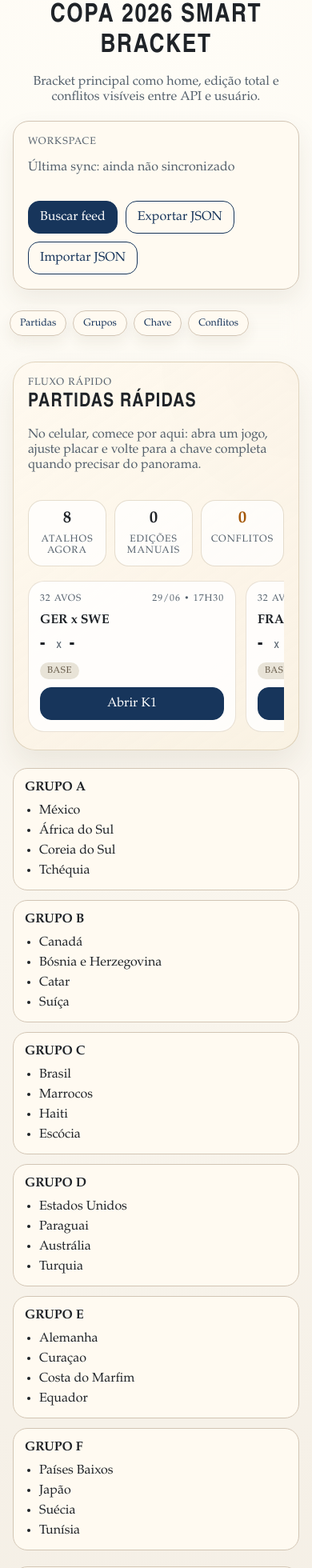
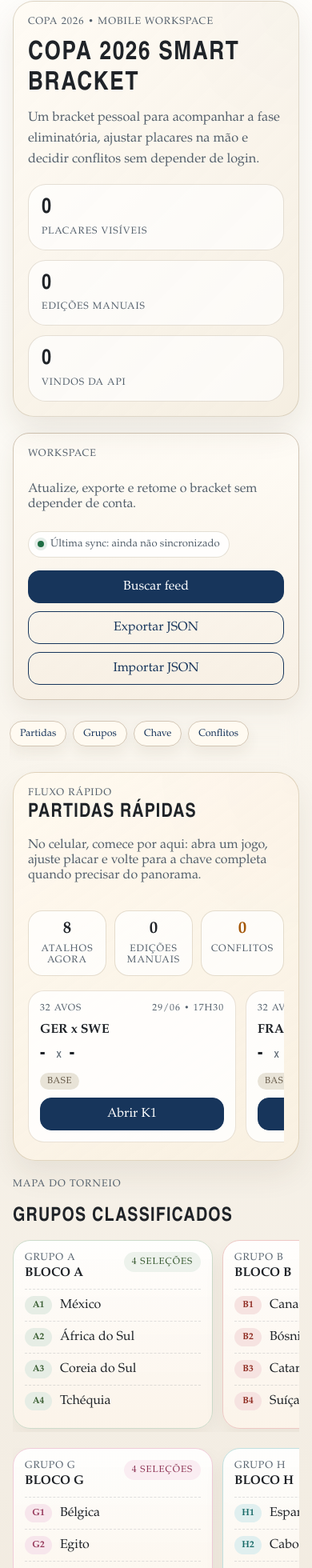
Before and after one commit to WellingtonFilho7/copa-2026-smart-bracket-v2, a React (Vite) app: page / in a window 390 px wide. Shown: the part 15-1975 px from the top of the page at 80% size. Built offline with nearby package versions, Linux system fonts and the light colour scheme.

Commit message:
Refine mobile visual hierarchy

```diff
--- a/src/App.tsx
+++ b/src/App.tsx
@@ -117,6 +117,11 @@ export default function App() {
       }),
     [stageMatches, workspace],
   );
+  const filledMatchCount = quickMatches.filter(
+    (match) => match.homeScore !== null || match.awayScore !== null,
+  ).length;
+  const manualMatchCount = quickMatches.filter((match) => match.source === "manual").length;
+  const feedMatchCount = quickMatches.filter((match) => match.source === "feed").length;
 
   function commitWorkspace(nextWorkspace: typeof workspace) {
     setWorkspace(nextWorkspace);
@@ -165,8 +170,28 @@ export default function App() {
   return (
     <main className="app-shell">
       <header className="hero">
-        <h1>Copa 2026 Smart Bracket</h1>
-        <p>Bracket principal como home, edição total e conflitos visíveis entre API e usuário.</p>
+        <div className="hero-copy">
+          <p className="eyebrow">Copa 2026 • mobile workspace</p>
+          <h1>Copa 2026 Smart Bracket</h1>
+          <p className="hero-lead">
+            Um bracket pessoal para acompanhar a fase eliminatória, ajustar placares na mão e
+            decidir conflitos sem depender de login.
+          </p>
+        </div>
+        <div className="hero-stats" aria-label="Resumo da home">
+          <div className="hero-stat">
+            <strong>{filledMatchCount}</strong>
+            <span>placares visíveis</span>
+          </div>
+          <div className="hero-stat">
+            <strong>{manualMatchCount}</strong>
+            <span>edições manuais</span>
+          </div>
+          <div className="hero-stat">
+            <strong>{feedMatchCount}</strong>
+            <span>vindos da API</span>
+          </div>
+        </div>
       </header>
 
       <WorkspaceToolbar
@@ -188,8 +213,12 @@ export default function App() {
 
       <MatchHub matches={quickMatches} conflictCount={conflictEntries.length} onOpenMatch={setSelectedMatchId} />
 
-      <section id="grupos">
-      <GroupCards teams={workspace.tournament.teams} />
+      <section className="section-block" id="grupos">
+        <div className="section-heading">
+          <p className="eyebrow">Mapa do torneio</p>
+          <h2>Grupos classificados</h2>
+        </div>
+        <GroupCards teams={workspace.tournament.teams} />
       </section>
 
       <section className="workspace-grid">
--- a/src/components/ConflictPanel.tsx
+++ b/src/components/ConflictPanel.tsx
@@ -7,17 +7,27 @@ type ConflictPanelProps = {
 export function ConflictPanel({ conflicts }: ConflictPanelProps) {
   return (
     <aside className="conflict-panel">
-      <h3>Conflitos</h3>
-      <p>{conflicts.length} conflito aberto</p>
+      <div className="conflict-panel-header">
+        <div>
+          <p className="eyebrow">Revisão</p>
+          <h3>Conflitos</h3>
+        </div>
+        <span className="conflict-count-badge">{conflicts.length}</span>
+      </div>
+      <p className="muted-copy">{conflicts.length} conflito aberto</p>
       {conflicts.length === 0 ? (
         <p className="muted-copy">Sem divergências entre API e edição manual.</p>
       ) : (
-        <ul>
+        <ul className="conflict-list">
           {conflicts.map((conflict) => (
             <li key={conflict.matchId}>
-              <strong>{conflict.matchId}</strong> manual {conflict.manualValue.homeScore} x{" "}
-              {conflict.manualValue.awayScore} • API {conflict.externalValue.homeScore} x{" "}
-              {conflict.externalValue.awayScore}
+              <strong>{conflict.matchId}</strong>
+              <span>
+                Manual {conflict.manualValue.homeScore} x {conflict.manualValue.awayScore}
+              </span>
+              <span>
+                API {conflict.externalValue.homeScore} x {conflict.externalValue.awayScore}
+              </span>
             </li>
           ))}
         </ul>
--- a/src/components/GroupCards.tsx
+++ b/src/components/GroupCards.tsx
@@ -27,10 +27,22 @@ export function GroupCards({ teams }: GroupCardsProps) {
 function GroupCard({ group, teams }: { group: string; teams: TeamDefinition[] }) {
   return (
     <section className={`group-card group-${group.toLowerCase()}`}>
-      <h3>Grupo {group}</h3>
-      <ul>
-        {teams.map((team) => (
-          <li key={team.code}>{team.name}</li>
+      <header className="group-card-header">
+        <div>
+          <p className="eyebrow">Grupo {group}</p>
+          <h3>Bloco {group}</h3>
+        </div>
+        <span>{teams.length} seleções</span>
+      </header>
+      <ul className="group-team-list">
+        {teams.map((team, index) => (
+          <li key={team.code}>
+            <span className="group-team-seed">
+              {group}
+              {index + 1}
+            </span>
+            <span>{team.name}</span>
+          </li>
         ))}
       </ul>
     </section>
--- a/src/components/WorkspaceToolbar.tsx
+++ b/src/components/WorkspaceToolbar.tsx
@@ -13,9 +13,13 @@ export function WorkspaceToolbar({
 }: WorkspaceToolbarProps) {
   return (
     <div className="toolbar">
-      <div>
+      <div className="toolbar-copy">
         <p className="eyebrow">Workspace</p>
-        <p className="muted-copy">Última sync: {lastSyncLabel}</p>
+        <p className="muted-copy">Atualize, exporte e retome o bracket sem depender de conta.</p>
+        <div className="sync-pill" aria-label="Última sincronização">
+          <span className="sync-dot" aria-hidden="true" />
+          Última sync: {lastSyncLabel}
+        </div>
       </div>
       <div className="toolbar-row">
         <button className="primary-button" type="button" onClick={onSync}>
--- a/src/styles.css
+++ b/src/styles.css
@@ -2,6 +2,7 @@
   color-scheme: light;
   --paper: #f3ede3;
   --paper-2: #fffaf1;
+  --paper-3: #f8f2e8;
   --ink: #1f2328;
   --muted: #54606c;
   --line: #d2c5b4;
@@ -21,6 +22,9 @@
 body {
   margin: 0;
   min-height: 100vh;
+  background:
+    radial-gradient(circle at top, rgba(255, 255, 255, 0.72), transparent 30%),
+    radial-gradient(circle at bottom left, rgba(143, 45, 31, 0.08), transparent 24%);
 }
 
 button,
@@ -42,6 +46,7 @@ input {
   gap: 10px;
   flex-wrap: wrap;
   padding: 12px 0 18px;
+  margin-bottom: 4px;
   backdrop-filter: blur(12px);
 }
 
@@ -57,8 +62,19 @@ input {
 }
 
 .hero {
-  text-align: center;
+  position: relative;
+  display: grid;
+  grid-template-columns: minmax(0, 1.35fr) minmax(280px, 0.85fr);
+  gap: 18px;
+  align-items: stretch;
   margin-bottom: 20px;
+  padding: 24px;
+  background:
+    linear-gradient(135deg, rgba(255, 251, 244, 0.94), rgba(243, 235, 221, 0.84)),
+    radial-gradient(circle at top right, rgba(23, 53, 91, 0.14), transparent 28%);
+  border: 1px solid rgba(132, 108, 67, 0.24);
+  border-radius: 32px;
+  box-shadow: 0 18px 42px rgba(69, 51, 22, 0.1);
 }
 
 .hero h1,
@@ -67,6 +83,49 @@ input {
   text-transform: uppercase;
   letter-spacing: 0.05em;
   margin: 0;
+}
+
+.hero-copy {
+  display: grid;
+  gap: 10px;
+  align-content: start;
+}
+
+.hero-lead {
+  margin: 0;
+  max-width: 38rem;
+  color: var(--ink);
+  font-size: 1.02rem;
+  line-height: 1.6;
+}
+
+.hero-stats {
+  display: grid;
+  grid-template-columns: repeat(3, minmax(0, 1fr));
+  gap: 12px;
+}
+
+.hero-stat {
+  display: grid;
+  gap: 8px;
+  align-content: start;
+  padding: 16px;
+  border-radius: 22px;
+  background: rgba(255, 255, 255, 0.66);
+  border: 1px solid rgba(132, 108, 67, 0.2);
+}
+
+.hero-stat strong {
+  font-family: "Arial Narrow", "Avenir Next Condensed", "Helvetica Neue Condensed", sans-serif;
+  font-size: 2rem;
+  line-height: 1;
+}
+
+.hero-stat span {
+  color: var(--muted);
+  font-size: 0.76rem;
+  text-transform: uppercase;
+  letter-spacing: 0.08em;
 }
 
 .hero p,
@@ -91,6 +150,41 @@ input {
   justify-content: space-between;
   gap: 16px;
   align-items: center;
+  background:
+    linear-gradient(180deg, rgba(255, 252, 246, 0.95), rgba(247, 239, 227, 0.9)),
+    repeating-linear-gradient(
+      -45deg,
+      rgba(143, 45, 31, 0.02) 0,
+      rgba(143, 45, 31, 0.02) 10px,
+      transparent 10px,
+      transparent 22px
+    );
+}
+
+.toolbar-copy {
+  display: grid;
+  gap: 8px;
+}
+
+.sync-pill {
+  display: inline-flex;
+  align-items: center;
+  gap: 8px;
+  width: fit-content;
+  padding: 7px 11px;
+  border-radius: 999px;
+  background: rgba(255, 255, 255, 0.88);
+  border: 1px solid rgba(132, 108, 67, 0.22);
+  color: var(--muted);
+  font-size: 0.82rem;
+}
+
+.sync-dot {
+  width: 8px;
+  height: 8px;
+  border-radius: 50%;
+  background: var(--ok);
+  box-shadow: 0 0 0 4px rgba(30, 109, 67, 0.12);
 }
 
 .toolbar-row {
@@ -128,6 +222,26 @@ input {
   grid-template-columns: repeat(6, minmax(0, 1fr));
   gap: 12px;
   margin-bottom: 20px;
+}
+
+.section-block {
+  margin-bottom: 18px;
+}
+
+.section-heading {
+  display: flex;
+  justify-content: space-between;
+  gap: 16px;
+  align-items: end;
+  margin-bottom: 14px;
+}
+
+.section-heading h2,
+.conflict-panel h3 {
+  margin: 0;
+  font-family: "Arial Narrow", "Avenir Next Condensed", "Helvetica Neue Condensed", sans-serif;
+  text-transform: uppercase;
+  letter-spacing: 0.05em;
 }
 
 .match-hub {
@@ -280,25 +394,65 @@ input {
 }
 
 .group-card {
-  background: var(--paper-2);
-  border: 1px solid var(--line);
-  border-radius: 18px;
+  --group-accent: var(--accent);
+  background: linear-gradient(180deg, rgba(255, 255, 255, 0.92), rgba(251, 244, 233, 0.94));
+  border: 1px solid color-mix(in srgb, var(--group-accent) 28%, white);
+  border-radius: 22px;
   padding: 14px;
+  box-shadow: 0 10px 26px rgba(69, 51, 22, 0.06);
 }
 
-.group-card h3 {
-  margin: 0 0 10px;
-  text-transform: uppercase;
-  font-size: 1rem;
+.group-card-header {
+  display: flex;
+  justify-content: space-between;
+  gap: 12px;
+  align-items: start;
+  margin-bottom: 10px;
 }
 
-.group-card ul {
+.group-card-header h3 {
   margin: 0;
-  padding-left: 18px;
+  text-transform: uppercase;
+  font-size: 0.98rem;
 }
 
-.group-card li + li {
-  margin-top: 6px;
+.group-card-header span {
+  display: inline-flex;
+  align-items: center;
+  padding: 6px 10px;
+  border-radius: 999px;
+  background: color-mix(in srgb, var(--group-accent) 10%, white);
+  color: color-mix(in srgb, var(--group-accent) 70%, black);
+  font-size: 0.73rem;
+  text-transform: uppercase;
+  letter-spacing: 0.08em;
+}
+
+.group-team-list {
+  margin: 0;
+  padding: 0;
+  list-style: none;
+}
+
+.group-team-list li {
+  display: flex;
+  align-items: center;
+  gap: 10px;
+  padding: 8px 0;
+  border-top: 1px dashed rgba(84, 96, 108, 0.18);
+}
+
+.group-team-seed {
+  min-width: 34px;
+  display: inline-flex;
+  justify-content: center;
+  align-items: center;
+  padding: 5px 0;
+  border-radius: 999px;
+  background: color-mix(in srgb, var(--group-accent) 14%, white);
+  color: color-mix(in srgb, var(--group-accent) 74%, black);
+  font-size: 0.72rem;
+  font-weight: 700;
 }
 
 .bracket-shell {
@@ -456,6 +610,58 @@ input {
   padding-left: 18px;
 }
 
+.conflict-panel-header {
+  display: flex;
+  justify-content: space-between;
+  gap: 12px;
+  align-items: start;
+  margin-bottom: 6px;
+}
+
+.conflict-count-badge {
+  display: inline-flex;
+  align-items: center;
+  justify-content: center;
+  min-width: 40px;
+  height: 40px;
+  padding: 0 12px;
+  border-radius: 999px;
+  background: #fbe7cc;
+  color: var(--warn);
+  font-family: "Arial Narrow", "Avenir Next Condensed", "Helvetica Neue Condensed", sans-serif;
+  font-size: 1.2rem;
+}
+
+.conflict-list {
+  margin: 14px 0 0;
+  padding: 0;
+  list-style: none;
+  display: grid;
+  gap: 10px;
+}
+
+.conflict-list li {
+  display: grid;
+  gap: 4px;
+  padding: 12px;
+  border-radius: 16px;
+  background: rgba(255, 255, 255, 0.8);
+  border: 1px solid rgba(164, 87, 8, 0.14);
+}
+
+.group-a { --group-accent: #4d7d43; }
+.group-b { --group-accent: #c0392b; }
+.group-c { --group-accent: #e0a106; }
+.group-d { --group-accent: #1261a0; }
+.group-e { --group-accent: #7d49a2; }
+.group-f { --group-accent: #198a8f; }
+.group-g { --group-accent: #c94a78; }
+.group-h { --group-accent: #1f8f8b; }
+.group-i { --group-accent: #8051b0; }
+.group-j { --group-accent: #2974c2; }
+.group-k { --group-accent: #ef7d21; }
+.group-l { --group-accent: #3a81c9; }
+
 .sr-only {
   position: absolute;
   width: 1px;
@@ -469,6 +675,10 @@ input {
 }
 
 @media (max-width: 1280px) {
+  .hero {
+    grid-template-columns: 1fr;
+  }
+
   .match-hub-strip {
     grid-template-columns: repeat(2, minmax(0, 1fr));
   }
@@ -491,15 +701,23 @@ input {
     top: 0;
     margin: 0 -4px 14px;
     padding-top: 8px;
+    overflow-x: auto;
+    flex-wrap: nowrap;
   }
 
   .group-strip {
-    grid-template-columns: repeat(2, minmax(0, 1fr));
+    display: flex;
+    overflow-x: auto;
+    padding-bottom: 4px;
   }
 
   .toolbar {
     flex-direction: column;
     align-items: flex-start;
+  }
+
+  .toolbar-row {
+    width: 100%;
   }
 
   .match-hub {
@@ -525,6 +743,10 @@ input {
   .match-quick-card {
     min-width: 260px;
     scroll-snap-align: start;
+  }
+
+  .group-card {
+    min-width: 250px;
   }
 
   .workspace-grid {
@@ -565,8 +787,9 @@ input {
 }
 
 @media (max-width: 640px) {
-  .group-strip {
-    grid-template-columns: 1fr;
+  .hero {
+    padding: 18px;
+    border-radius: 26px;
   }
 
   .section-nav {
@@ -575,6 +798,29 @@ input {
 
   .section-nav a {
     font-size: 0.78rem;
+  }
+
+  .hero-stats {
+    grid-template-columns: 1fr;
+  }
+
+  .hero-stat strong {
+    font-size: 1.65rem;
+  }
+
+  .toolbar-row {
+    display: grid;
+    grid-template-columns: 1fr;
+  }
+
+  .toolbar-row .primary-button,
+  .toolbar-row .ghost-button {
+    width: 100%;
+  }
+
+  .section-heading {
+    flex-direction: column;
+    align-items: flex-start;
   }
 
   .match-hub-metrics {
```
